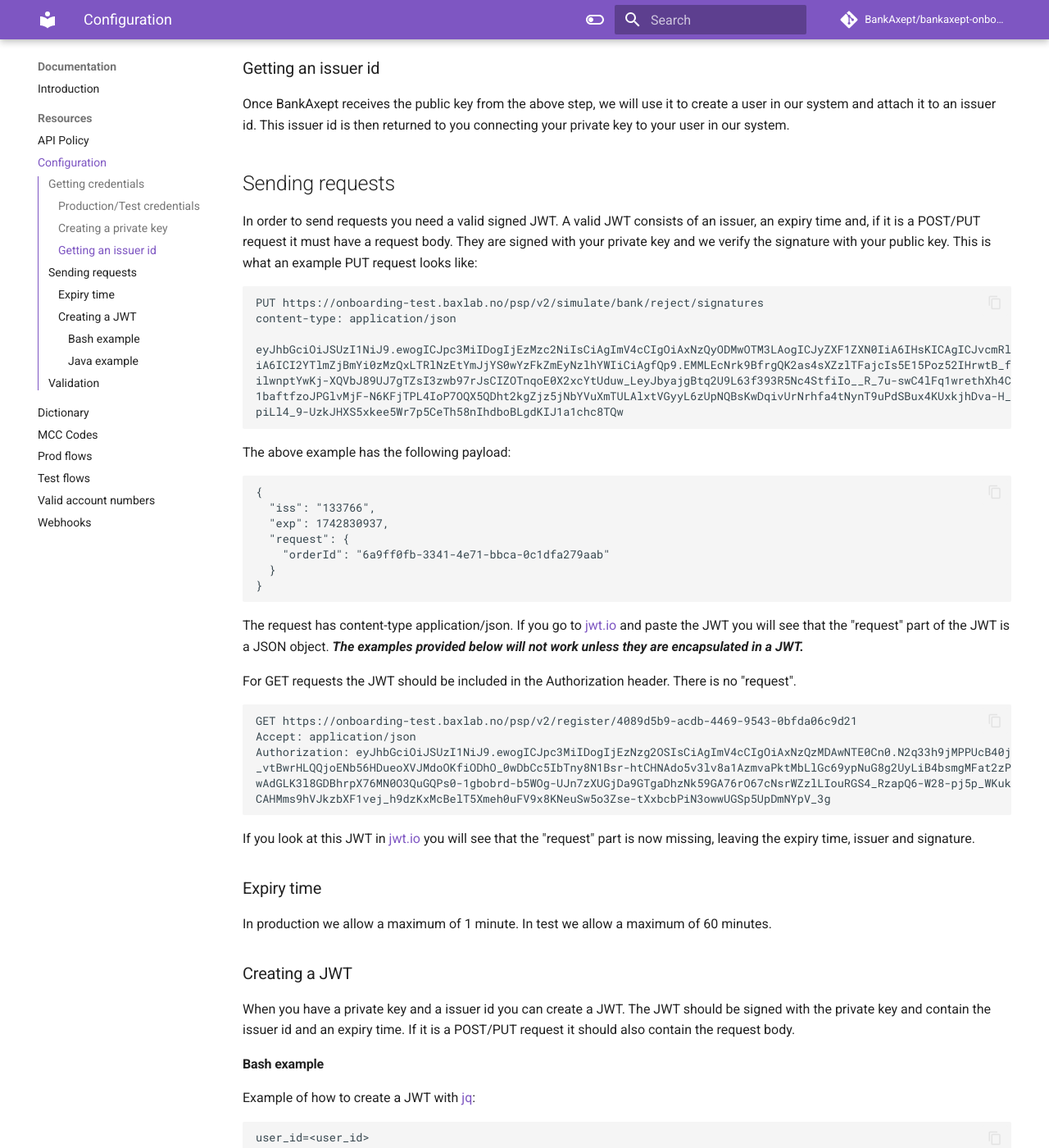
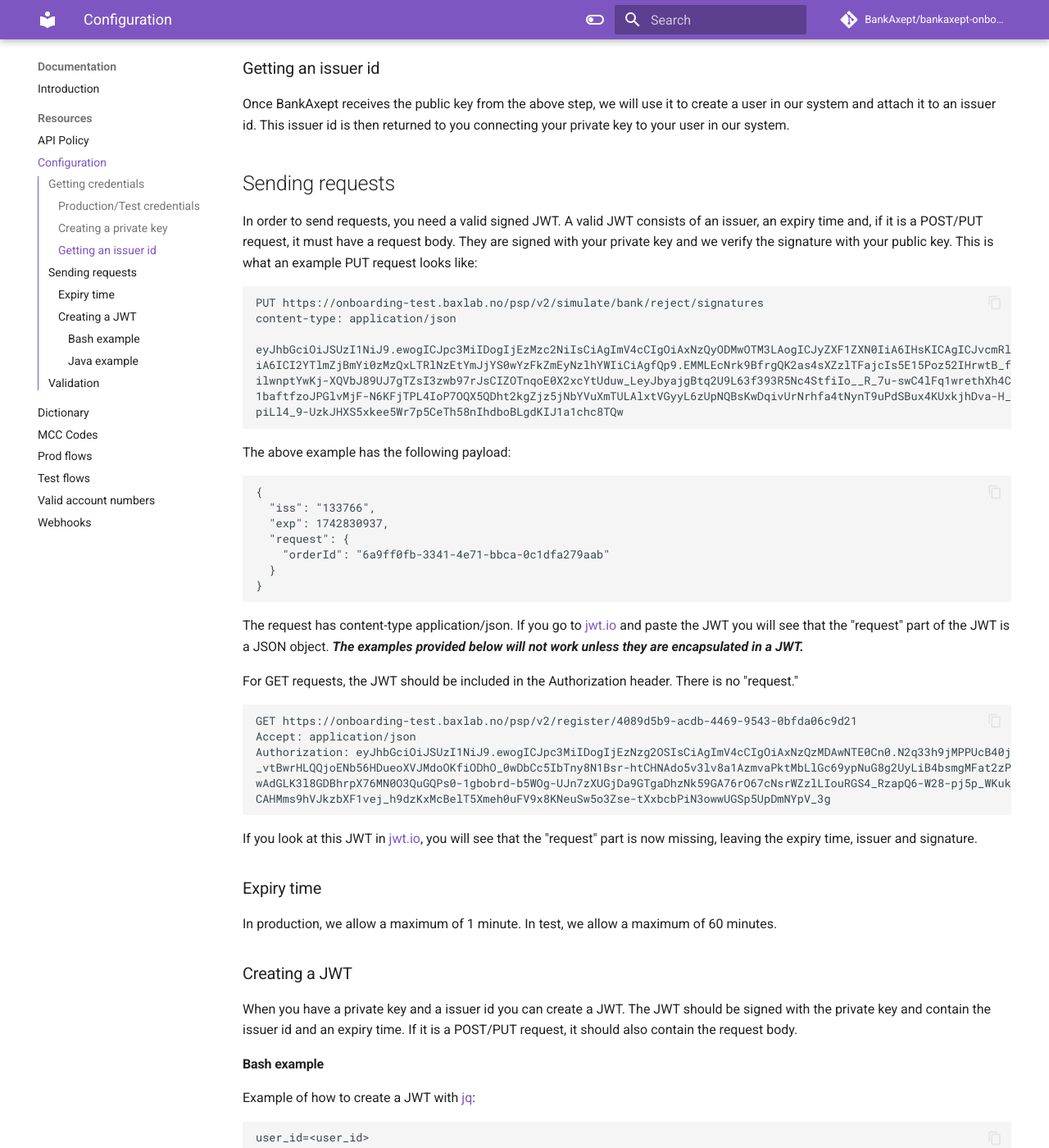
Before and after one commit to BankAxept/bankaxept-onboarding-external-documentation, an MkDocs documentation site: the page built from docs/configuration.md, in a window 1280 px wide and 1400 px high, scrolled down 703 px. Shown: the whole window at 82% size. Built offline with MkDocs 1.6.1 and Material for MkDocs 9.7.7, drawn with Linux system fonts in a browser that asks for light colours; comment, search, counter and statistics services are not loaded; some of the changed text lies outside the part shown.

````diff
--- a/docs/configuration.md
+++ b/docs/configuration.md
@@ -1,7 +1,7 @@
 # Onboarding
 
 ## Getting credentials
-In order to create a JWT you need a private key and an issuer id. The private key is a 2048-bit RSA key. **_The private
+In order to create a [JWT](dictionary.md), you need a private key and an issuer id. The private key is a 2048-bit RSA key. **_The private
 key must be kept secret within the PSP organization._**
 
 ### Production/Test credentials
@@ -11,7 +11,7 @@ that you will need 2 key pairs. One for production and one for test.
 
 ### Creating a private key
 
-Using openssl these commands create a 2048-bit RSA key and a public key in the correct format to send to
+Using openssl, these commands create a 2048-bit RSA key and a public key in the correct format to send to
 your partner contact in BankAxept:
 
 ```bash
@@ -30,8 +30,8 @@ to an issuer id. This issuer id is then returned to you connecting your private
 
 ## Sending requests
 
-In order to send requests you need a valid signed JWT. A valid JWT consists of an issuer,
-an expiry time and, if it is a POST/PUT request it must have a request body.
+In order to send requests, you need a valid signed JWT. A valid JWT consists of an issuer,
+an expiry time and, if it is a POST/PUT request, it must have a request body.
 They are signed with your private key and we verify the signature with your public key.
 This is what an example PUT request looks like:
 ```
@@ -59,7 +59,7 @@ The request has content-type application/json. If you go to
 **_The examples provided below will not work unless they are encapsulated in a JWT._**
 
 
-For GET requests the JWT should be included in the Authorization header. There is no "request".
+For GET requests, the JWT should be included in the Authorization header. There is no "request."
 ```
 GET https://onboarding-test.baxlab.no/psp/v2/register/4089d5b9-acdb-4469-9543-0bfda06c9d21
 Accept: application/json
@@ -68,17 +68,17 @@ _vtBwrHLQQjoENb56HDueoXVJMdoOKfiODhO_0wDbCc5IbTny8N1Bsr-htCHNAdo5v3lv8a1AzmvaPkt
 wAdGLK3l8GDBhrpX76MN0O3QuGQPs0-1gbobrd-b5WOg-UJn7zXUGjDa9GTgaDhzNk59GA76rO67cNsrWZzlLIouRGS4_RzapQ6-W28-pj5p_WKukD6Ap
 CAHMms9hVJkzbXF1vej_h9dzKxMcBelT5Xmeh0uFV9x8KNeuSw5o3Zse-tXxbcbPiN3owwUGSp5UpDmNYpV_3g
 ```
-If you look at this JWT in [jwt.io](https://jwt.io) you will see that the "request" part is now missing,
+If you look at this JWT in [jwt.io](https://jwt.io), you will see that the "request" part is now missing,
 leaving the expiry time, issuer and signature.
 
 ### Expiry time
 
-In production we allow a maximum of 1 minute. In test we allow a maximum of 60 minutes.
+In production, we allow a maximum of 1 minute. In test, we allow a maximum of 60 minutes.
 
 ### Creating a JWT
 
 When you have a private key and a issuer id you can create a JWT. The JWT should be signed with the private key and
-contain the issuer id and an expiry time. If it is a POST/PUT request it should also contain the request body.
+contain the issuer id and an expiry time. If it is a POST/PUT request, it should also contain the request body.
 
 #### Bash example
 Example of how to create a JWT with [jq](https://jqlang.github.io/jq/):
@@ -132,7 +132,7 @@ Using [jose4j](https://mvnrepository.com/artifact/org.bitbucket.b_c/jose4j) and
   }
 ```
 
-Omitting 'claims.setClaim("request", request);' will result in a JWT valid for a GET request instead.
+Omitting 'claims.setClaim("request", request);' will result in a valid JWT for a GET request instead.
 
 
 ## Validation
````
Also changed, not shown: docs/getting_started.md (+1 -1 lines), docs/test_flows.md (+3 -3 lines), docs/valid_account_numbers.md (renamed from docs/valid_account_number.md).
